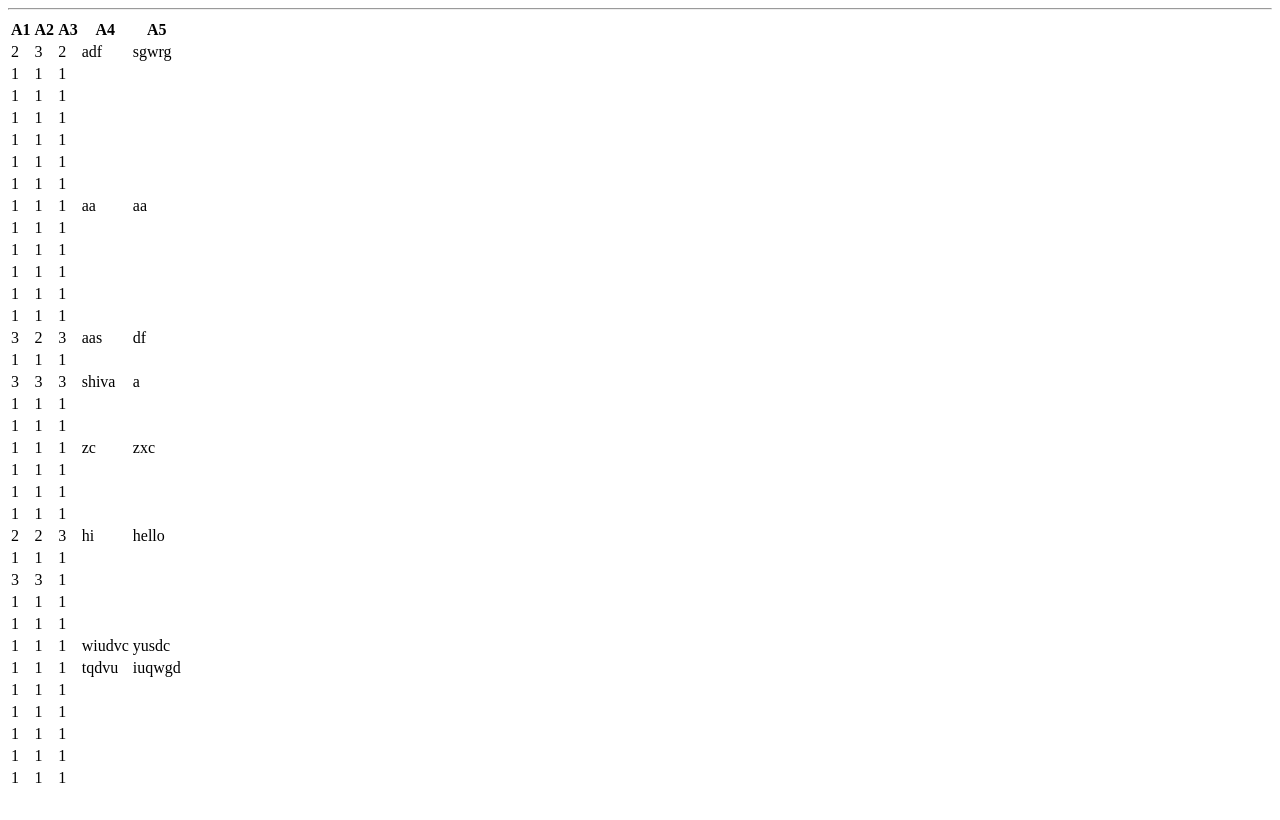
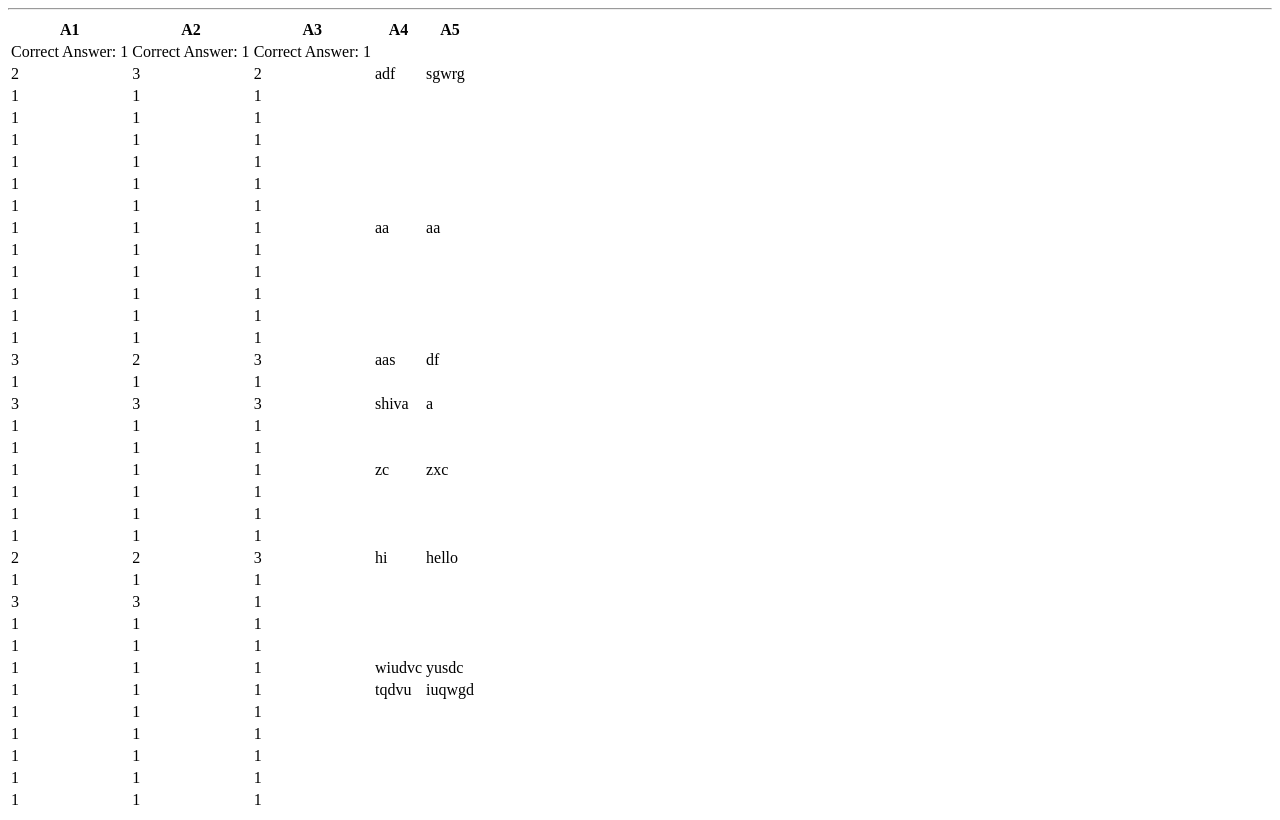
Before and after one commit to shibu885/ISS_Assignment4, a Flask app: page /show_all in a window 1280 px wide. Before the commit the page ends 783 px from the top, so only its background shows below. Run offline with Flask 2, Linux system fonts and the light colour scheme; data comes from the database, SQL or seed files in the repository.

Commit message:
Update show_all.html

```diff
--- a/app/templates/show_all.html
+++ b/app/templates/show_all.html
@@ -16,6 +16,11 @@
          </thead>
 
          <tbody>
+               <tr>
+                  <td>Correct Answer: 1 </td>
+                  <td>Correct Answer: 1 </td>
+                  <td>Correct Answer: 1 </td>
+               </tr>
             {% for ans in Ans %}
                <tr>
                   <td>{{ ans.A1 }}</td>
```
